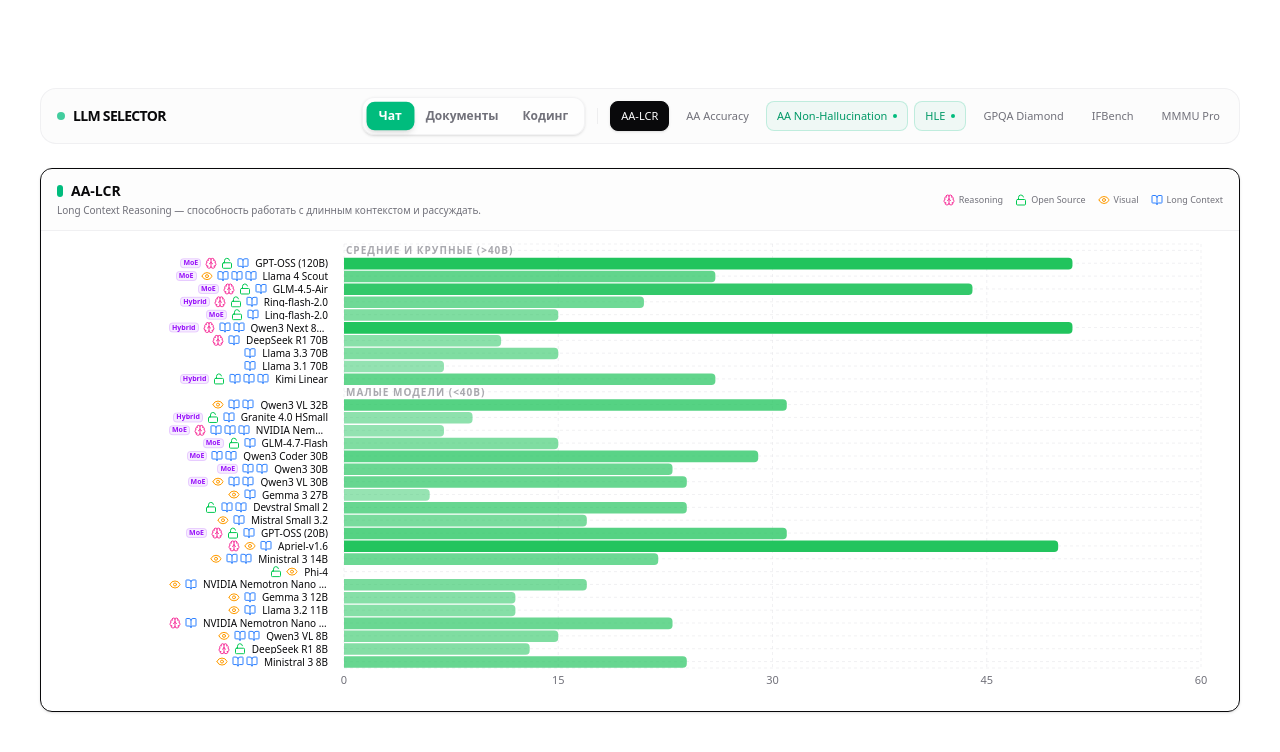
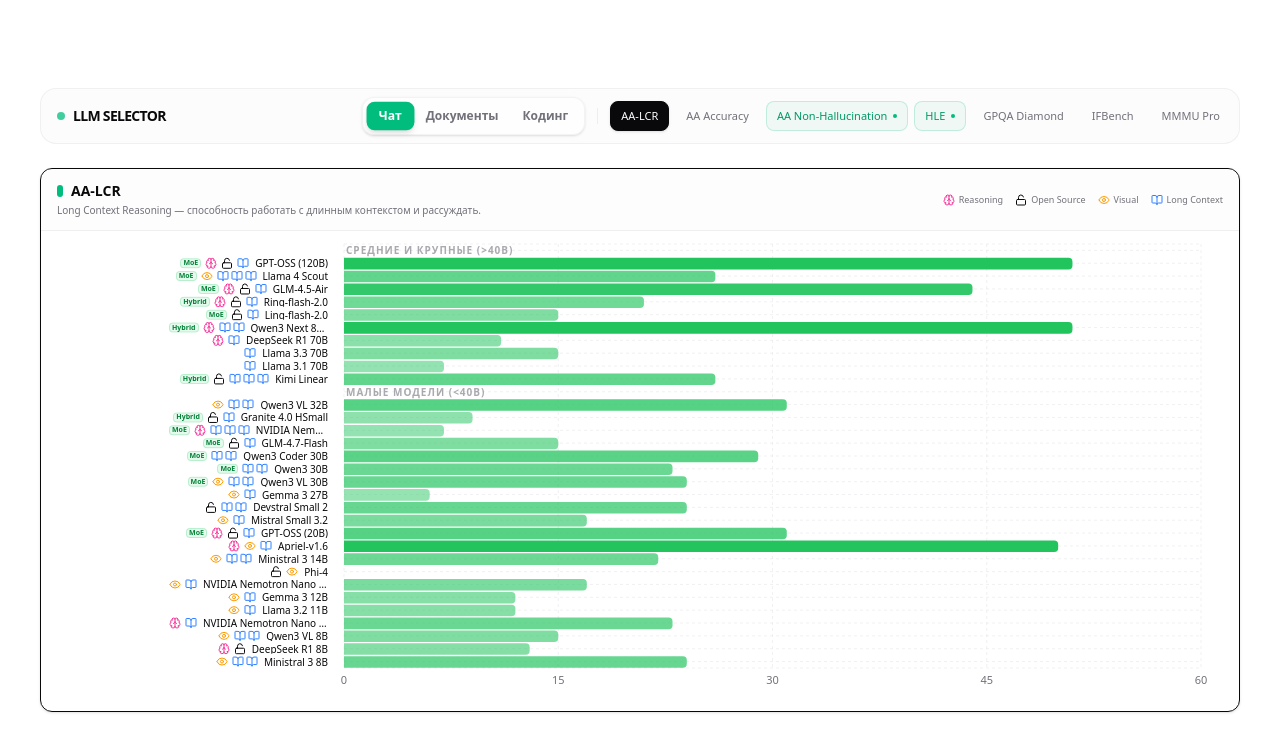
Before and after one commit to Bimo0420/web-component-llmSelection, a Next.js app: page / in a window 1280 px wide. Shown: the top 752 px of the page. Built offline with nearby package versions, Linux system fonts and the light colour scheme.

Commit message:
feat: add local LLM selector component with scenario-based comparison and benchmark visualization.

```diff
--- a/src/components/local-llm-selector.tsx
+++ b/src/components/local-llm-selector.tsx
@@ -119,13 +119,13 @@
                     <div className="flex items-center justify-end gap-1.5 h-full px-2">
                         <div className="flex items-center gap-1 shrink-0">
                             {(dataPoint.architecture === 'MoE' || dataPoint.architecture === 'Hybrid MoE' || dataPoint.architecture === 'Hybrid Linear') && (
-                                <span className="text-[7px] font-bold text-purple-600 bg-purple-500/10 px-0.5 rounded leading-tight border border-purple-500/20">{dataPoint.architecture === 'MoE' ? 'MoE' : 'Hybrid'}</span>
+                                <span className="text-[7px] font-bold text-green-700 bg-green-500/10 px-0.5 rounded leading-tight border border-green-500/20">{dataPoint.architecture === 'MoE' ? 'MoE' : 'Hybrid'}</span>
                             )}
                             {dataPoint.reasoning && (
                                 <Brain className="h-3 w-3 text-pink-500" />
                             )}
                             {dataPoint.open_source === 'Open Source' && (
-                                <Unlock className="h-3 w-3 text-green-500" />
+                                <Unlock className="h-3 w-3 text-foreground" />
                             )}
                             {dataPoint.visual && (
                                 <Eye className="h-3 w-3 text-amber-500" />
@@ -226,7 +226,7 @@
                                     <span>Reasoning</span>
                                 </div>
                                 <div className="flex items-center gap-1">
-                                    <Unlock className="h-3 w-3 text-green-500" />
+                                    <Unlock className="h-3 w-3 text-foreground" />
                                     <span>Open Source</span>
                                 </div>
                                 <div className="flex items-center gap-1">
```
